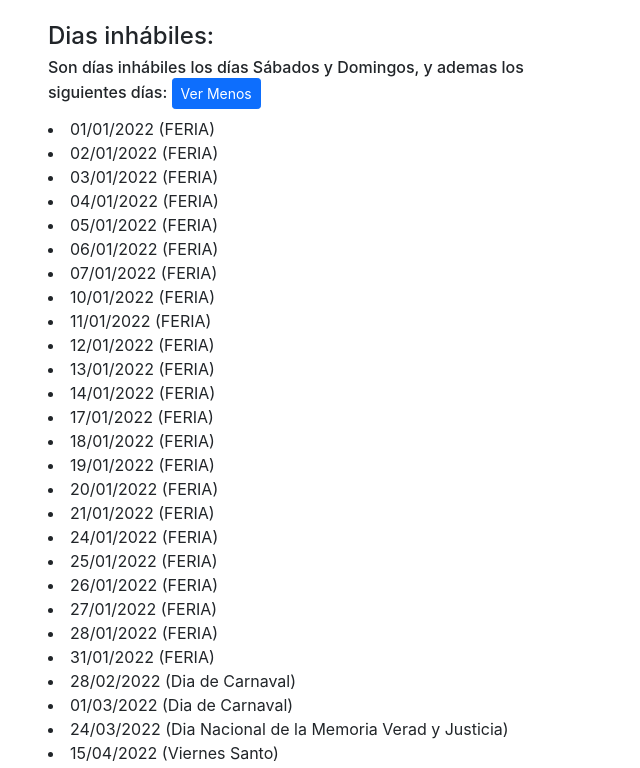
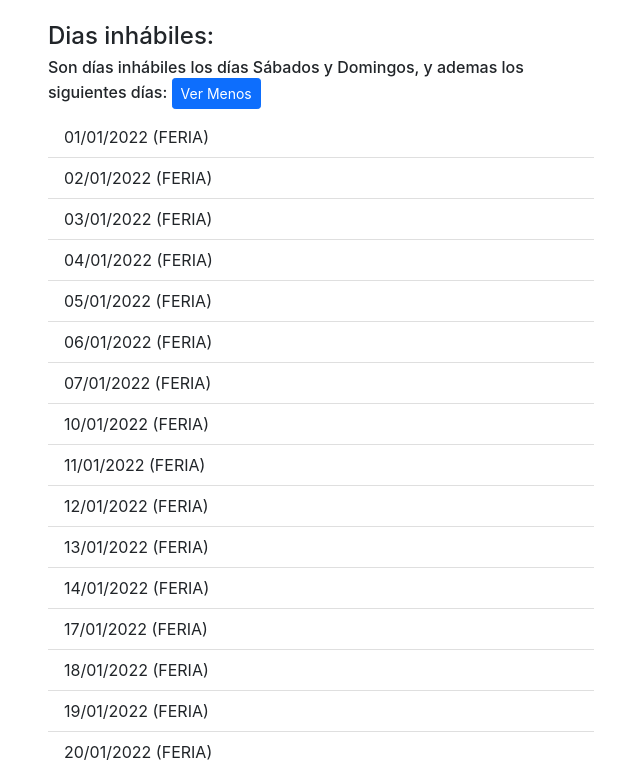
Before and after one commit to AndrRod/computos-plazos, a React (Create React App) app: page / in a window 1280 px wide. Shown: the part 434-1202 px from the top of the page, without its empty margins (604-1244 px from the left). Built offline with nearby package versions, Linux system fonts and the light colour scheme.

Commit message:
modificando para mostrar y dejar de mostrar lista

```diff
--- a/src/diasInHab.js
+++ b/src/diasInHab.js
@@ -2,9 +2,9 @@ export default function DiasInhabiles(props){
     let listaDias = document.getElementById("listaDias")
     const fechas  = props.fecha
     const listaFechas = fechas.map((f)=>
-        <li key={f.fecha.toString()}>{f.fecha} ({f.feriado})</li>
+        <li key={f.fecha.toString()} class="list-group-item">{f.fecha} ({f.feriado})</li>
     );
     return(
-        <lu>{listaFechas}</lu>
+        <lu class="list-group list-group-flush">{listaFechas}</lu>
     )
 }
```
